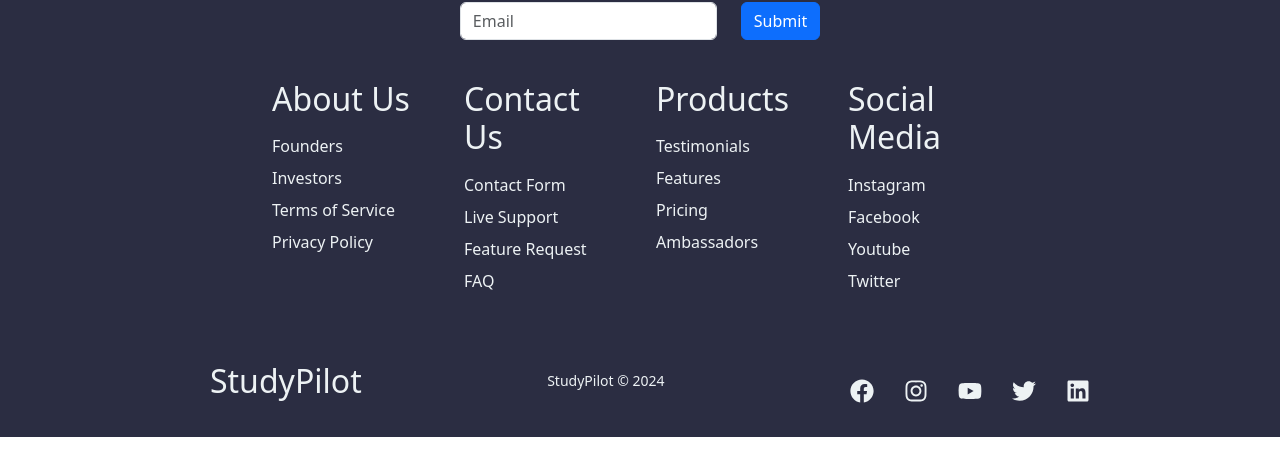
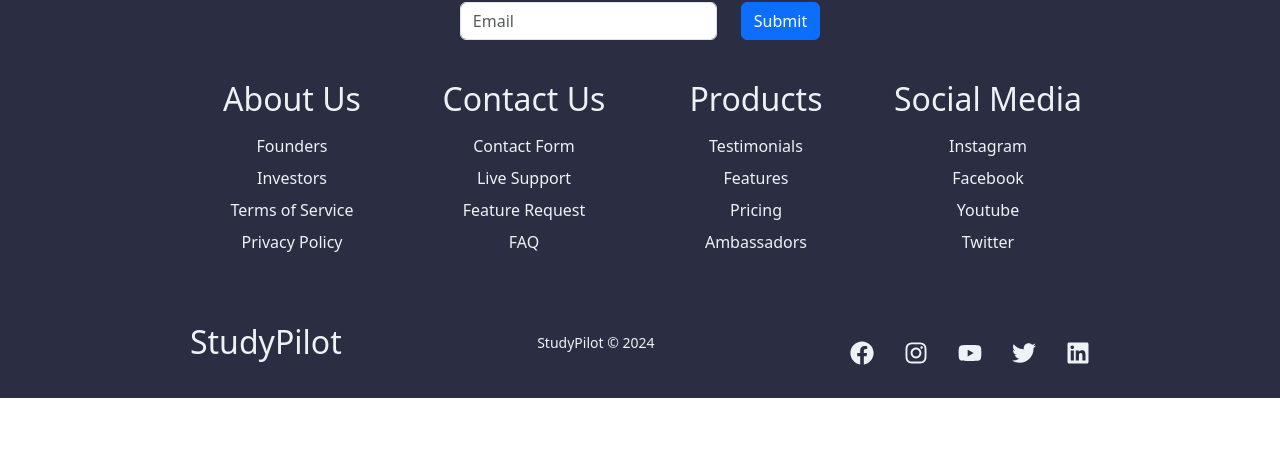
Before and after one commit to shricharanks108/studypilot, a React (Create React App) app: page / in a window 1280 px wide. Shown: the part 196-651 px from the top of the page. Built offline with nearby package versions, Linux system fonts and the light colour scheme.

Commit message:
Fix Footer Alignment

```diff
--- a/src/components/Footer/Footer.css
+++ b/src/components/Footer/Footer.css
@@ -57,10 +57,10 @@
 .footer-link-items {
     display: flex;
     flex-direction: column;
-    align-items: flex-start;
+    align-items: center;
     margin: 16px;
     text-align: left;
-    width: 160px;
+    width: 200px;
     box-sizing: border-box;
 }
 
@@ -121,7 +121,6 @@
 .social-logo {
     color: #edf2f4;
     justify-self: start;
-    margin-left: 20px;
     cursor: pointer;
     text-decoration: none;
     font-size: 2rem;
```
